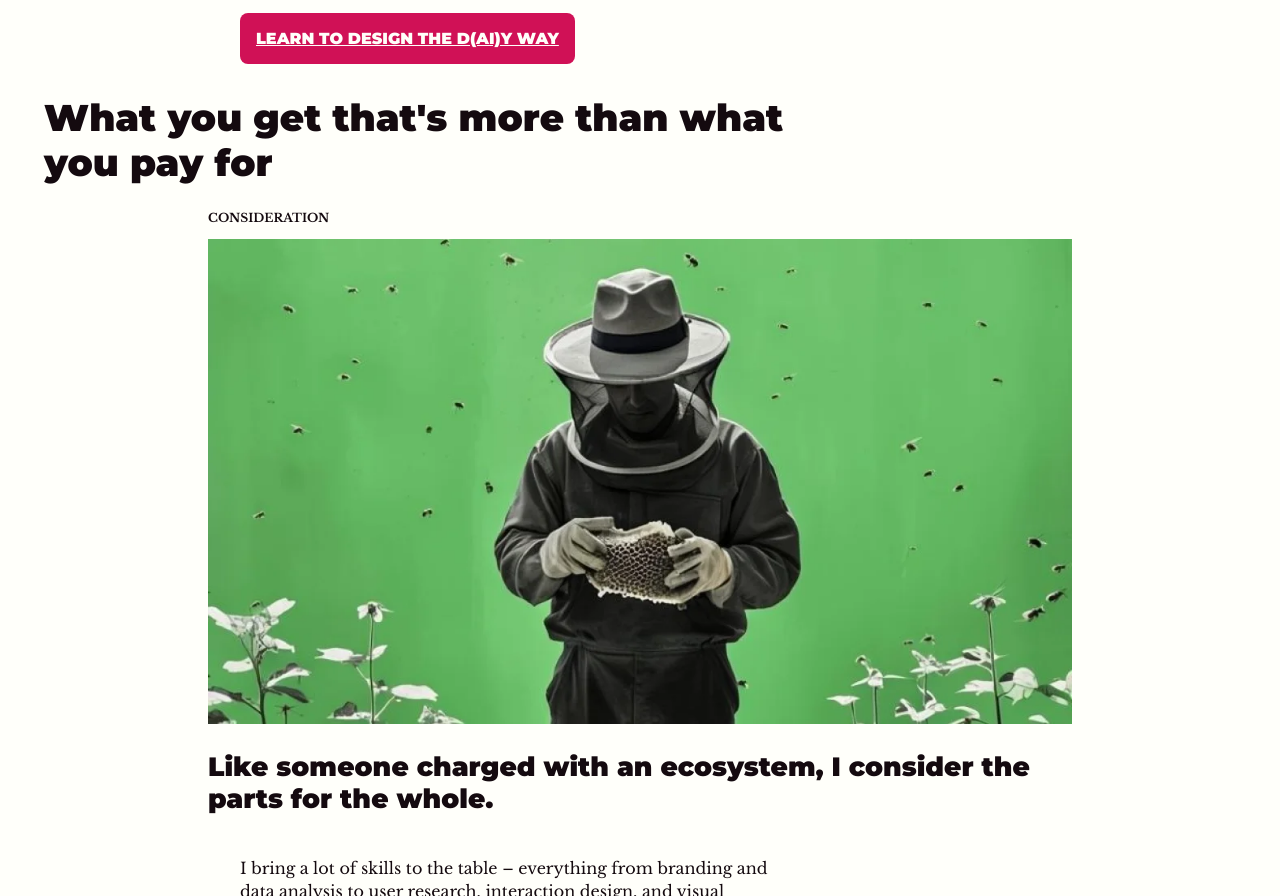
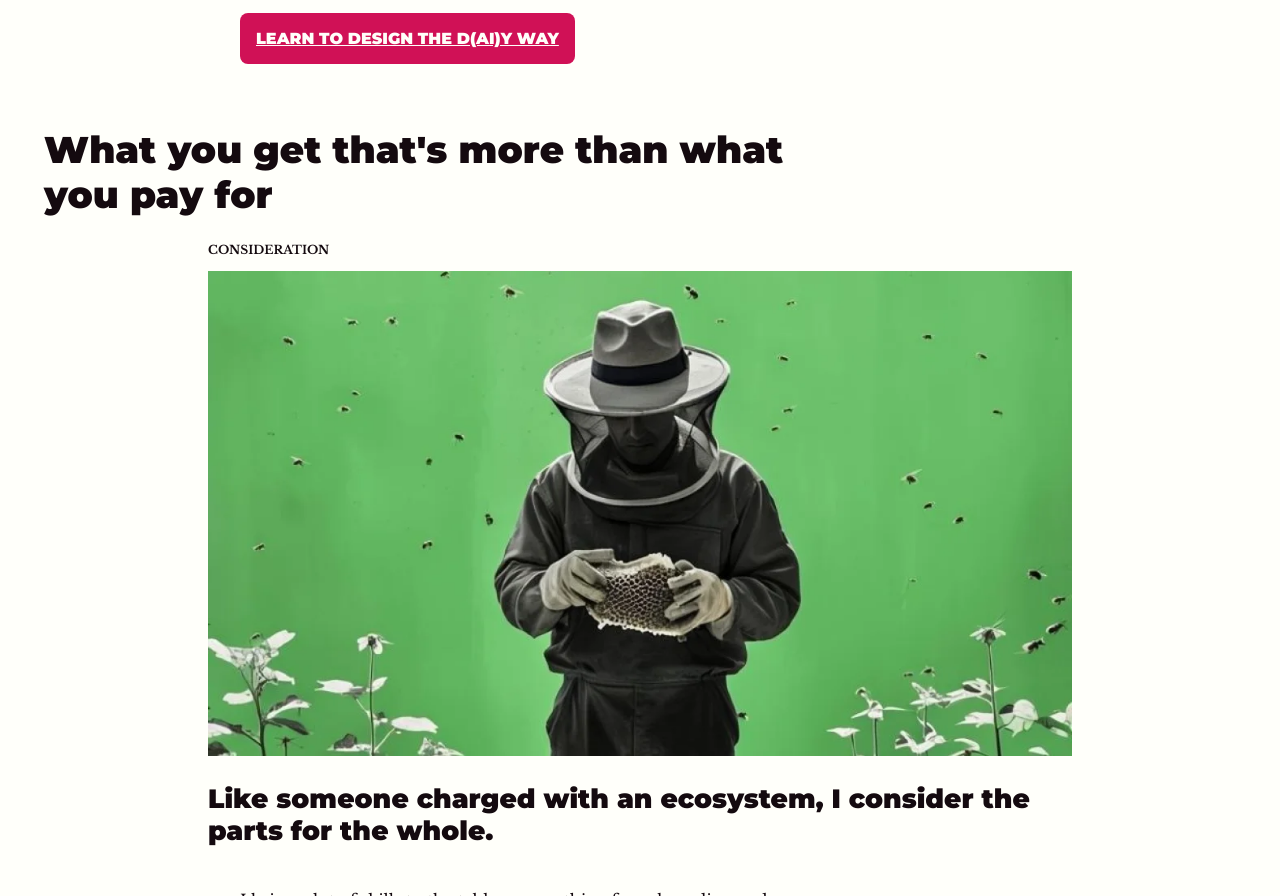
Before and after one commit to designerDan/designerdan.github.io, a plain HTML site: page about.html in a window 1280 px wide. Shown: the part 2219-3115 px from the top of the page. Drawn offline with nearby package versions, Linux system fonts and the light colour scheme.

Commit message:
updated spacing

```diff
--- a/about.html
+++ b/about.html
@@ -130,7 +130,7 @@
     <section class="sp2">
       <div class="grid">
         <div class="col2">
-          <h2 class="h2">What you get that's more than what you pay for</h2>
+          <h2 class="h2 sp2">What you get that's more than what you pay for</h2>
         </div>
       </div>
       <div class="text-col">
```
